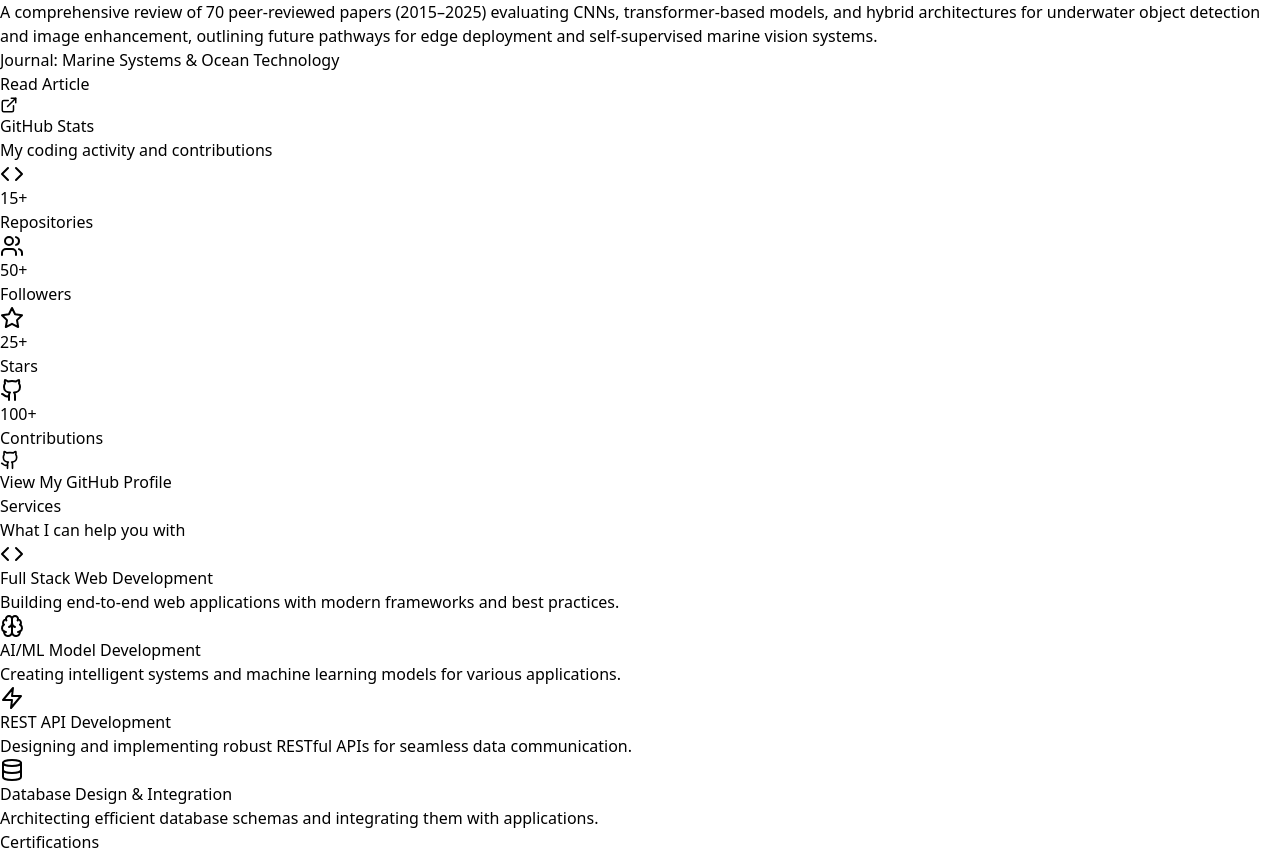
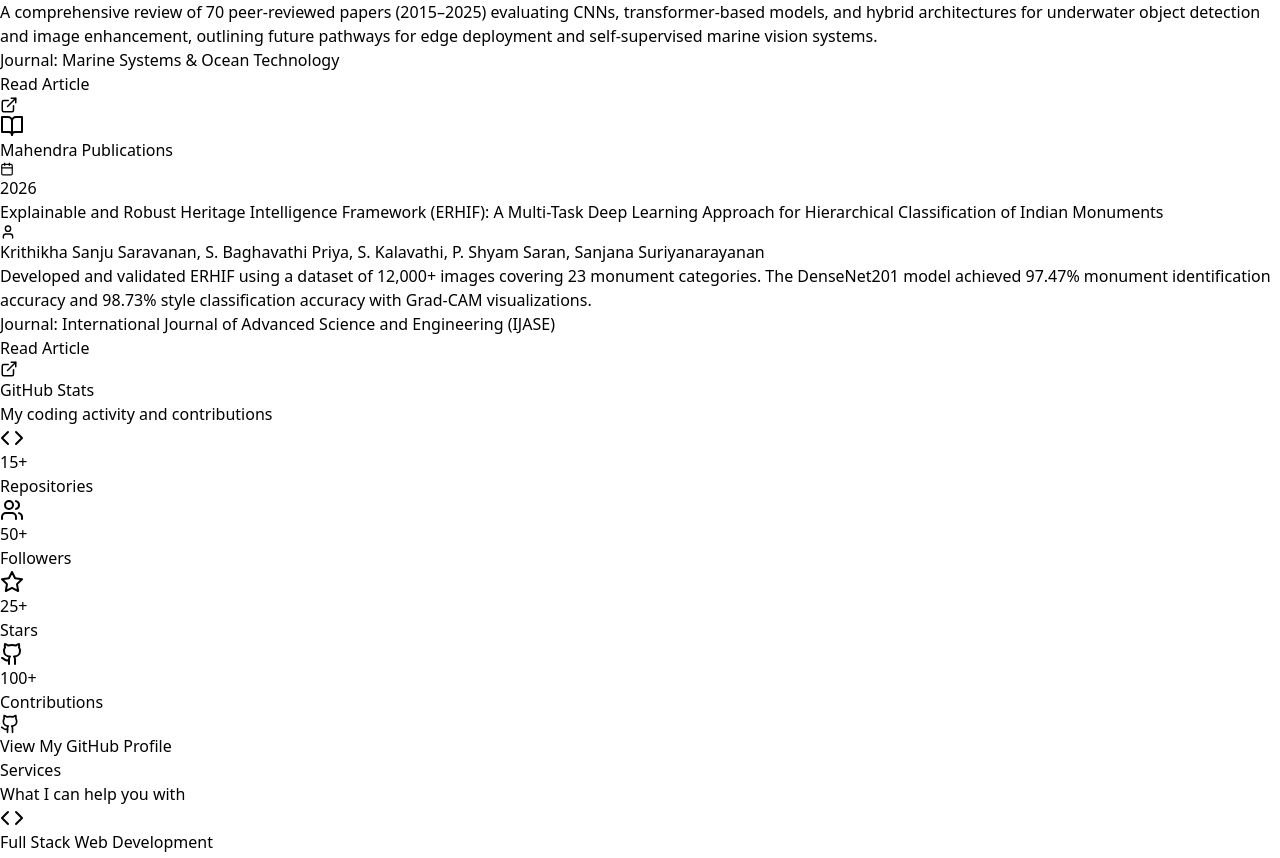
Before and after one commit to shyamsaran348/Portfolio, a React (Vite) app: page / in a window 1280 px wide. Shown: the part 5108-5966 px from the top of the page. Built offline with nearby package versions, Linux system fonts and the light colour scheme; the HTML template or start-up script is replaced by a standard one.

Commit message:
Update portfolio with new ERHIF publication

```diff
--- a/src/data/personalData.js
+++ b/src/data/personalData.js
@@ -183,6 +183,16 @@
       link: 'https://link.springer.com/article/10.1007/s40868-026-00223-1',
       authors: 'S. Mohanavalli, Krithikha Sanju Saravanan, R. Santhoshkumar, and P. Shyam Saran',
       description: 'A comprehensive review of 70 peer-reviewed papers (2015–2025) evaluating CNNs, transformer-based models, and hybrid architectures for underwater object detection and image enhancement, outlining future pathways for edge deployment and self-supervised marine vision systems.'
+    },
+    {
+      title: 'Explainable and Robust Heritage Intelligence Framework (ERHIF): A Multi-Task Deep Learning Approach for Hierarchical Classification of Indian Monuments',
+      journal: 'International Journal of Advanced Science and Engineering (IJASE)',
+      publisher: 'Mahendra Publications',
+      year: '2026',
+      date: 'June 29, 2026',
+      link: 'https://doi.org/10.29294/IJASE.12.4.2026.6492-6509',
+      authors: 'Krithikha Sanju Saravanan, S. Baghavathi Priya, S. Kalavathi, P. Shyam Saran, Sanjana Suriyanarayanan',
+      description: 'Developed and validated ERHIF using a dataset of 12,000+ images covering 23 monument categories. The DenseNet201 model achieved 97.47% monument identification accuracy and 98.73% style classification accuracy with Grad-CAM visualizations.'
     }
   ],
   services: [
```
